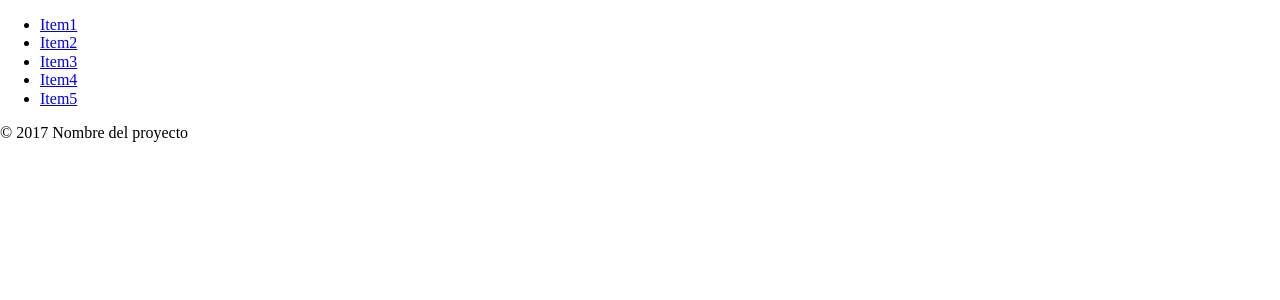
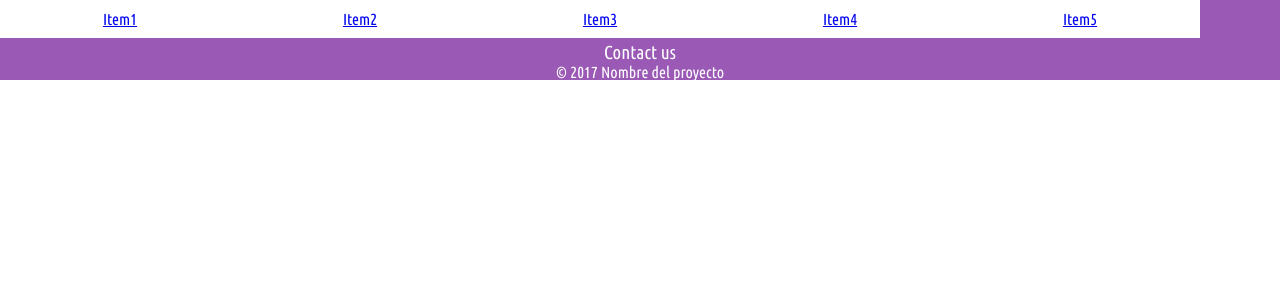
Before and after one commit to Alain160314/Prueba, a Node project: template pug/templates/template.pug in a window 1280 px wide. Shown: the top 300 px of the page. Run offline with Node 20 templates, Linux system fonts and the light colour scheme; the template is opened without the code that fills it, so the values that code supplies are empty; some libraries are stand-ins or nearby versions.

Commit message:
iniciamos css

```diff
--- /dev/null
+++ b/css/components/footer.css
@@ -0,0 +1 @@
+.main-footer{display:-webkit-flex;display:-ms-flexbox;display:flex;-webkit-flex-direction:column;-ms-flex-direction:column;flex-direction:column;-webkit-justify-content:center;-ms-flex-pack:center;justify-content:center;background:#9b59b6;color:#fff;text-align:center;height:5em}.main-footer h3{font-weight:400}
--- a/pug/blocks/footer.pug
+++ b/pug/blocks/footer.pug
@@ -4,4 +4,10 @@
         //- alert('hola');
     });
 footer.main-footer
+    .main-footer__item
+        h3 Follow
+    .main-footer__item
+        h3 News
+    .main-footer__item
+        h3 Contact us
     p © <script> var d = new Date(); document.write(d.getFullYear());</script> #{site}
--- a/pug/index.pug
+++ b/pug/index.pug
@@ -8,6 +8,7 @@
         div.hero-container
             h1.hero__title Lorem Ipsum!
             p.hero__text Lorem ipsum dolor sit amet, consectetur adipisicing elit.
+            a(href="#!").btn read more
     section.section
         aside.aside
             nav
--- /dev/null
+++ b/scss/components/footer.scss
@@ -0,0 +1,17 @@
+/*
+    -Footer
+*/
+.main-footer{
+    display: flex;
+    flex-direction: column;
+    justify-content: center;
+
+    background: $color1;
+    color: #FFF;
+    text-align: center;
+    height: 5em;
+
+    & h3{
+        font-weight: normal;
+    }
+}
--- a/scss/components/general.scss
+++ b/scss/components/general.scss
@@ -1,11 +1,34 @@
-body{
+*{
+    box-sizing: border-box;
     margin: 0;
 }
-
-.otraClaae{
-    margin: 0;
+body{
+    font-family: $fontTitle;
+    font-size: 16px;
+    color: $fontColor;
 }
 
-.clase{
-    margin: 0;
+/*
+    -btn
+*/
+.btn{
+    display: inline-block;
+    color: #FFF;
+    text-decoration: none;
+    line-height: 2em;
+    height: 2em;
+    padding: 0 1em;
+    background: $color1;
+    margin: 1em auto 0 auto;
+    box-shadow: 0 .25em rgba($color1, .4);
+    border-top-left-radius: .5em;
+    border-bottom-right-radius: .5em;
+    transition: ease .3s;
+
+    &:hover{
+        border-top-left-radius: 0;
+        border-top-right-radius: .5em;
+        border-bottom-left-radius: .5em;
+        border-bottom-right-radius: 0;
+    }
 }
--- /dev/null
+++ b/scss/components/header.scss
@@ -0,0 +1,50 @@
+/*
+    -Menu
+*/
+.main-menu,
+.aside-menu{
+    list-style: none;
+    padding-left: 0;
+    margin-top: 0;
+
+    &__item{
+        text-align: center;
+        line-height: 2em;
+        border-bottom: 1px $color1 solid;
+
+        &:last-child{
+            border-bottom: none;
+        }
+    }
+
+    &__link{
+        text-decoration: none;
+        font-size: 1em;
+        display: block;
+
+        &:hover{
+            text-decoration: line-through;
+        }
+    }
+}
+
+@include desde ($medium){
+
+    .main-menu{
+        display: flex;
+        justify-content: space-around;
+        align-items: center;
+        max-width: 1200px;
+        margin: auto;
+        height: 2.5em;
+        position: fixed;
+        width: 100%;
+        z-index: 500;
+        background: #FFF;
+        border-bottom: 2px $color1 solid;
+
+        &__item{
+            border-bottom: none;
+        }
+    }
+}
--- /dev/null
+++ b/scss/components/hero.scss
@@ -0,0 +1,43 @@
+/*
+    -Hero
+*/
+.hero{
+    height: 10em;
+    background: url(https://images.pexels.com/photos/99551/hot-air-balloon-valley-sky-99551.jpeg?w=940&h=650&auto=compress&cs=tinysrgb)top center no-repeat;
+    background-size: cover;
+    position: relative;
+    text-align: center;
+    margin-bottom: 1em;
+
+    &:after{
+        content: "";
+        position: absolute;
+        left: 0;
+        top: 0;
+        width: 100%;
+        height: 100%;
+        background: rgba($color1, .4);
+    }
+
+    &__title,
+    &__text{
+        color: #FFF;
+        text-shadow: 2px 0 2px rgba(0,0,0, .5);
+    }
+
+    &-container{
+        display: flex;
+        flex-direction: column;
+        justify-content: center;
+        height: 100%;
+        position: relative;
+        z-index: 10;
+    }
+}
+
+@include desde ($medium){
+    .hero{
+        height: 15em;
+        padding-top: 2.5em;
+    }
+}
--- /dev/null
+++ b/scss/components/news.scss
@@ -0,0 +1,36 @@
+/*
+    -News
+*/
+.news{
+    max-width: 1200px;
+}
+.figure img{
+    max-width: 100%;
+}
+
+@include desde ($medium){
+
+    .section{
+        flex-direction: row;
+        align-items: flex-start;
+    }
+
+    .aside{
+        width: 20%;
+        max-width: 12em;
+        margin-right: 2em;
+    }
+
+    .news{
+        display: flex;
+        flex-wrap: wrap;
+
+        & header{
+            width: 100%;
+        }
+    }
+    .figure{
+        width: 50%;
+    }
+
+}
--- a/scss/style.scss
+++ b/scss/style.scss
@@ -5,13 +5,16 @@
 */
 
 //Colors
-    $color1:    #26327a;
+    $color1:    #9b59b6;
+    $fontColor: #34495e;
 
 //Fonts
+    @import url('https://fonts.googleapis.com/css?family=Ubuntu+Condensed');
+    $fontTitle: 'Ubuntu Condensed', sans-serif;
 
 // Mixin media query
-    @mixin hasta($size){
-        @media screen and (max-width: $size){
+    @mixin desde($size){
+        @media screen and (min-width: $size){
             @content;
         }
     }
@@ -27,3 +30,7 @@
 //Imports
     @import "components/normalize";
     @import "components/general";
+    @import "components/header";
+    @import "components/hero";
+    @import "components/news";
+    @import "components/footer";
```
Also changed, not shown: index.html (+10 -1 lines), css/style.css.
